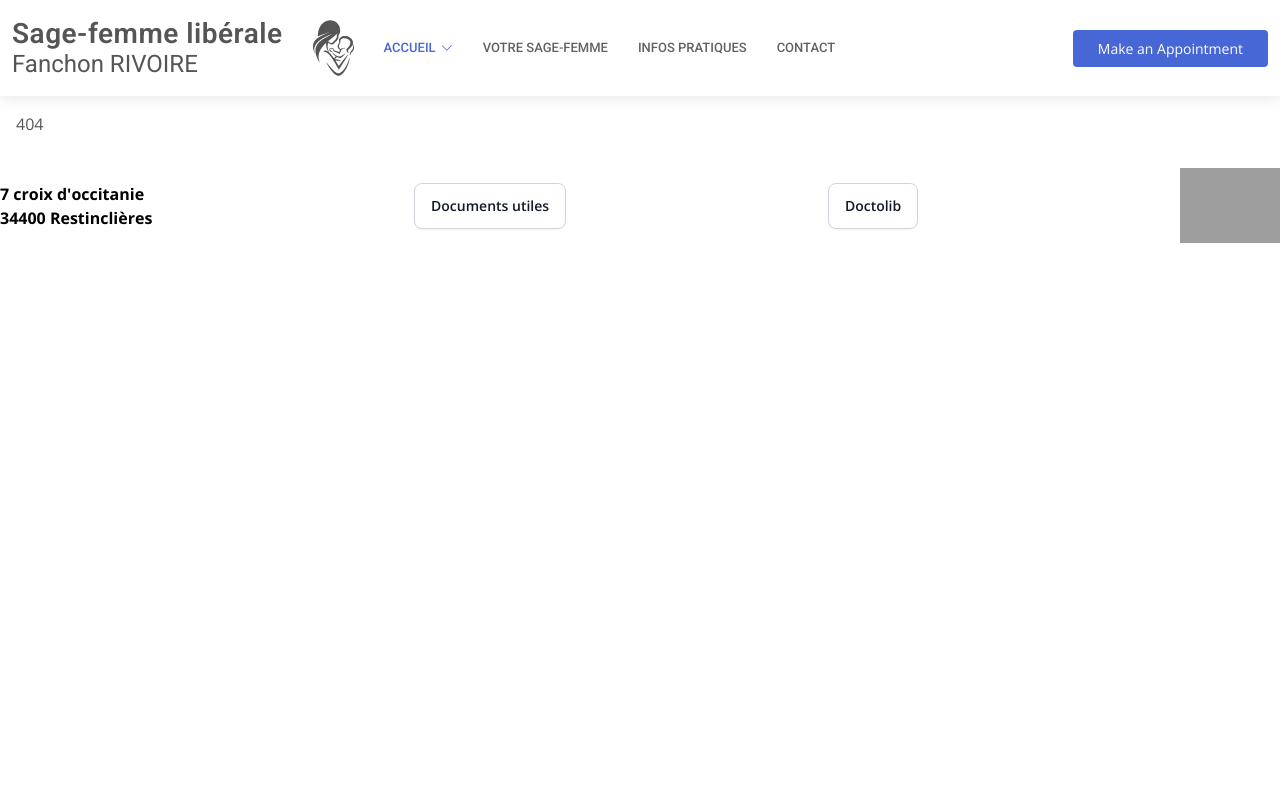
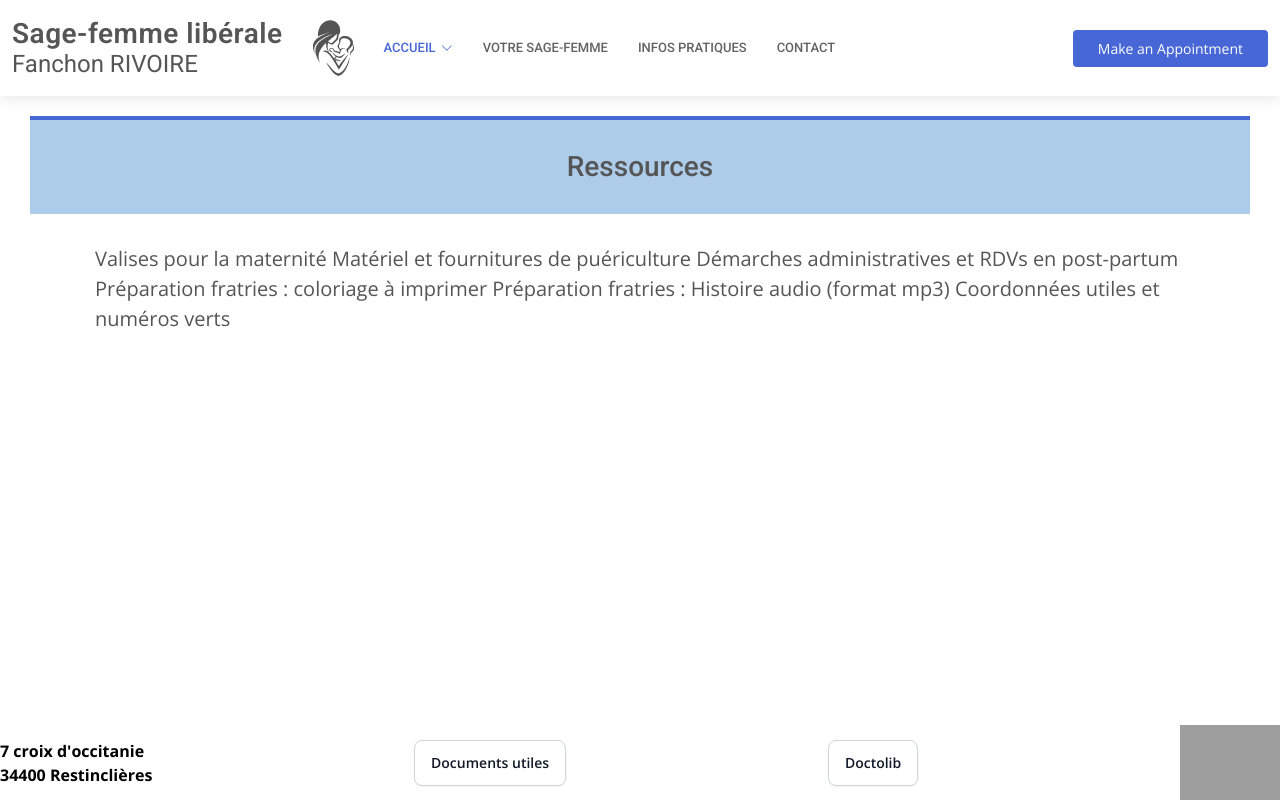
Before and after one commit to chickentuna/sagefemme-croixdoc, a React (Create React App) app: page /documents in a window 1280 px wide. Before the commit this address had no page. Built offline with nearby package versions, Linux system fonts and the light colour scheme; grey boxes are pictures that could not be loaded.

Commit message:
started documents wip

```diff
--- a/src/react/Index.tsx
+++ b/src/react/Index.tsx
@@ -12,6 +12,7 @@ import Gyneco from './pages/Gyneco'
 import Pnp from './pages/Pnp'
 import Pricing from './pages/Pricing'
 import Reeducation from './pages/Reeducation'
+import Resources from './pages/Resources'
 import Urgences from './pages/Urgences'
 
 export function Index () {
@@ -32,6 +33,7 @@ export function Index () {
           <Route path='/urgence' element={<Urgences />} />
           <Route path='/a-propos' element={<About />} />
           <Route path='/infos-pratiques' element={<Pricing />} />
+          <Route path='/documents' element={<Resources />} />
           <Route
             path='*'
             element={
--- /dev/null
+++ b/src/react/pages/Resources.tsx
@@ -0,0 +1,50 @@
+
+import classNames from 'classnames'
+import React from 'react'
+import { createUseStyles } from 'react-jss'
+import ContentBlock from '../components/ContentBlock'
+import Disclaimer from '../components/Disclaimer'
+import List from '../components/List'
+import PageWrapper from '../components/PageWrapper'
+import { Theme } from '../theme'
+
+const useStyles = createUseStyles((theme: Theme) => ({
+  content: {
+    fontSize: 20,
+    maxWidth: 1090
+  },
+  blocks: {
+    display: 'flex',
+    flexFlow: 'column',
+    gap: 60
+  },
+
+}))
+
+function Resources () {
+  const classes = useStyles()
+  return (
+    <>
+      <PageWrapper
+        title='Ressources'
+      >
+        <div className={classes.content}>
+          Valises pour la maternité
+
+          Matériel et fournitures de puériculture
+
+          Démarches administratives et RDVs en post-partum
+
+          Préparation fratries : coloriage à imprimer
+
+          Préparation fratries : Histoire audio (format mp3)
+
+          Coordonnées utiles et numéros verts
+        </div>
+      </PageWrapper>
+
+    </>
+  )
+}
+
+export default React.memo(Resources)
```
